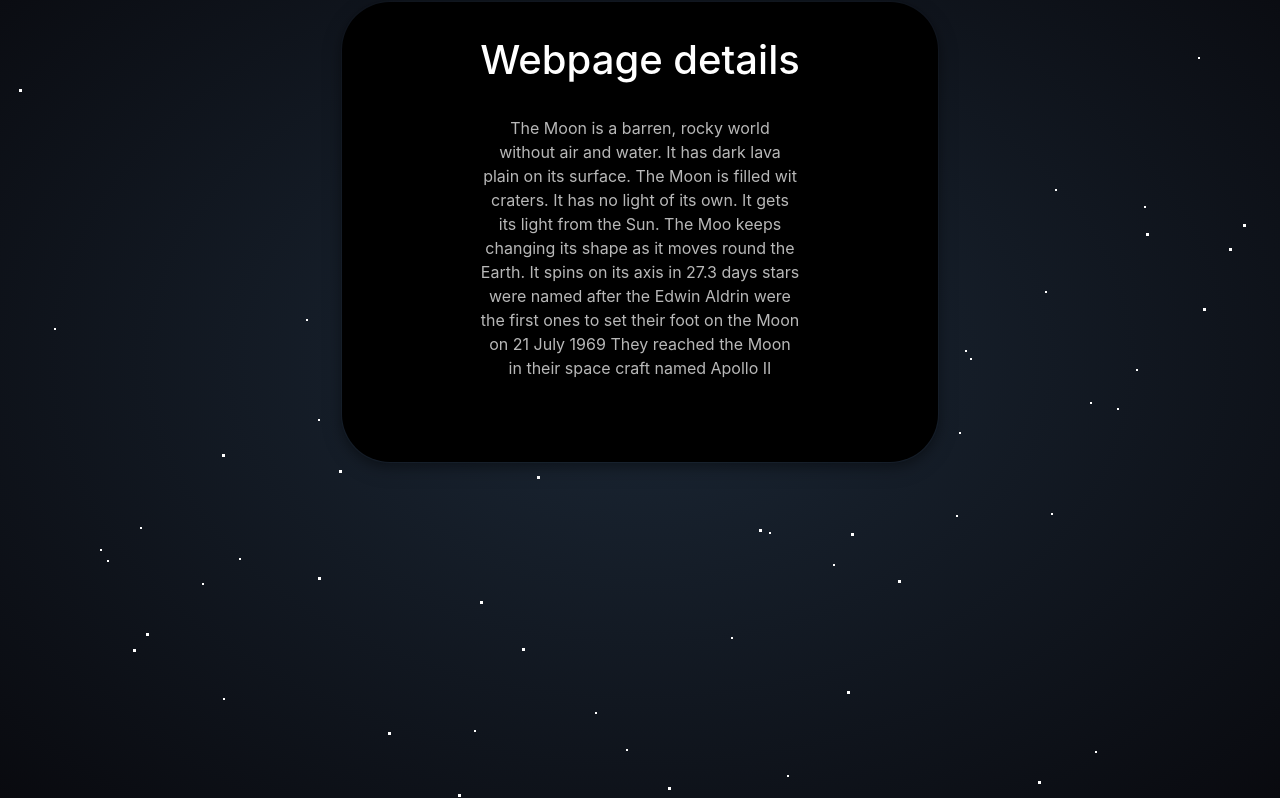
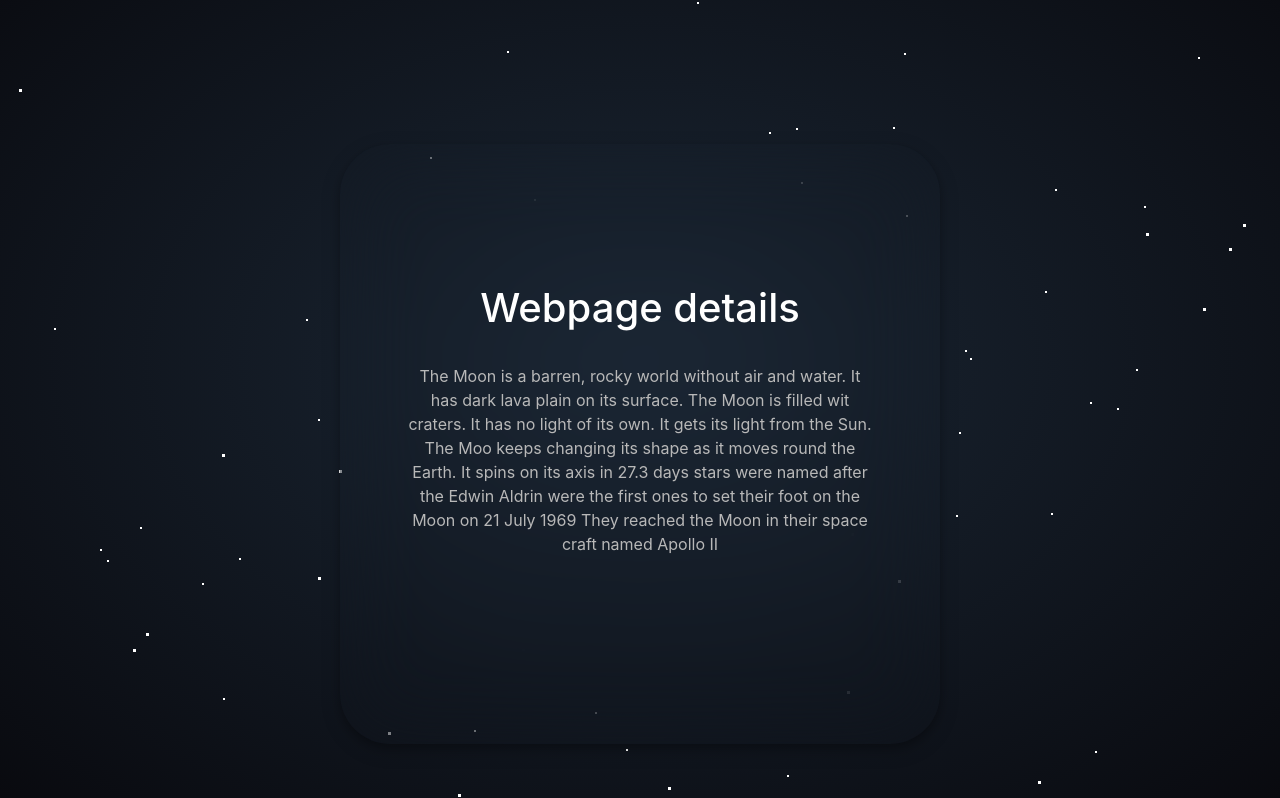
Before and after one commit to kjc1998/URL_Shortener, a Flask app: page / in a window 1280 px wide. Shown: the part 75-873 px from the top of the page. Run offline with Flask 2, Linux system fonts and the light colour scheme; some libraries are stand-ins or nearby versions.

Commit message:
Glassmorphism

```diff
--- a/url_shortener/static/main.css
+++ b/url_shortener/static/main.css
@@ -158,7 +158,7 @@ nav{
         right: 0px;
         height: 92vh;
         top: 8vh;
-        background-color: rgb(71, 69, 69);
+        background-color: #141C26;
         display: flex;
         flex-direction: column;
         align-items: center;
@@ -219,9 +219,10 @@ nav{
     margin: auto;
     justify-content: center;
     max-width: 600px;
+    height: 600px;
     padding: 1em;
 
-    background: rgb(0, 0, 0);
+    background: transparent;
     border-radius: 50px;
     backdrop-filter: blur(40px);
     border: solid 2px transparent;
@@ -285,3 +286,11 @@ nav{
   margin: 0 auto;
   fill: white;
 }
+
+.roow {
+  display: flex;
+  flex-wrap: wrap;
+  justify-content: center;
+  background-color: transparent;
+  max-width: 600px;
+}
--- a/url_shortener/templates/home.html
+++ b/url_shortener/templates/home.html
@@ -14,8 +14,6 @@
 </div>
 
 
-</body>
-
 <script src="https://cdnjs.cloudflare.com/ajax/libs/gsap/3.5.1/gsap.min.js"></script>
 
 <script>
@@ -23,9 +21,10 @@
     const glass= document.getElementById("container_trans");
 
     const tl= gsap.timeline({defaults: {ease: "power2.inOut", duration: 1.5}})
-    tl.from('.container', {x: '-10%', opacity:0});
-    tl.from('img' , {opacity:0, delay: .5, duration:1}, "-=1.5")
+    tl.from('.container' , {opacity:0, delay: .5, duration:1}, "-=1.5")
+    tl.from('.container', {x: '-20%', backdropFilter: 'blur(0px)'});
     tl.from('nav' , {opacity: 0, delay: 1.2, duration:1}, "-=1.5")
+    tl.from('.details' , {opacity: 0, delay: 1.2, duration:1}, "-=1.5")
 
 </script>
 
--- a/url_shortener/templates/layout.html
+++ b/url_shortener/templates/layout.html
@@ -74,8 +74,10 @@
             </nav>
         </header>
 
-        <main role="main" class="container">
-            <div class="row" style="margin:auto; position:relative; width:80%">
+        <span class="brSpace"></span>
+
+        <main role="main" style="flex-wrap: nowrap; justify-content: center;">
+            <div class="roow" style="margin:auto; position:relative; width:80%;">
                 {% with messages = get_flashed_messages(with_categories = true) %}
                     {% if messages %}
                         {%  for category, message in messages %}
@@ -90,7 +92,7 @@
         </main>
 
 
-        <script src="index.js"></script>
+        <script src="{{ url_for('static', filename='index.js')}}"></script>
         <script src="https://code.jquery.com/jquery-3.3.1.slim.min.js" integrity="sha384-q8i/X+965DzO0rT7abK41JStQIAqVgRVzpbzo5smXKp4YfRvH+8abtTE1Pi6jizo" crossorigin="anonymous"></script>
         <script src="https://cdnjs.cloudflare.com/ajax/libs/popper.js/1.14.7/umd/popper.min.js" integrity="sha384-UO2eT0CpHqdSJQ6hJty5KVphtPhzWj9WO1clHTMGa3JDZwrnQq4sF86dIHNDz0W1" crossorigin="anonymous"></script>
         <script src="https://stackpath.bootstrapcdn.com/bootstrap/4.3.1/js/bootstrap.min.js" integrity="sha384-JjSmVgyd0p3pXB1rRibZUAYoIIy6OrQ6VrjIEaFf/nJGzIxFDsf4x0xIM+B07jRM" crossorigin="anonymous"></script>
--- a/url_shortener/templates/login.html
+++ b/url_shortener/templates/login.html
@@ -1,6 +1,5 @@
 {% extends "layout.html" %}
 {% block content %}
-<span class="brSpace"></span>
 <div class="content-section" style="display: flex; width: 500px; justify-content: center; margin: auto;">
     <form method="POST" action="" style="width:80%;">
         {{ form.hidden_tag() }}
@@ -48,7 +47,7 @@
 
     </form>
 </div>
-<div class="border-top-light pt-3" style="display: flex; width: 500px; justify-content: center; margin: auto;">
+<div class="border-top-light pt-3" style="display: flex; max-width: 600px; justify-content: start; margin: auto;">
     <small class="text-muted" style="width: 80%; padding: 0px 20px;">
         <mark style="color:white; background-color: transparent;">Don't have an account?</mark><a class="ml-2" href="{{ url_for('app.register') }}">Register</a>
     </small>
```
